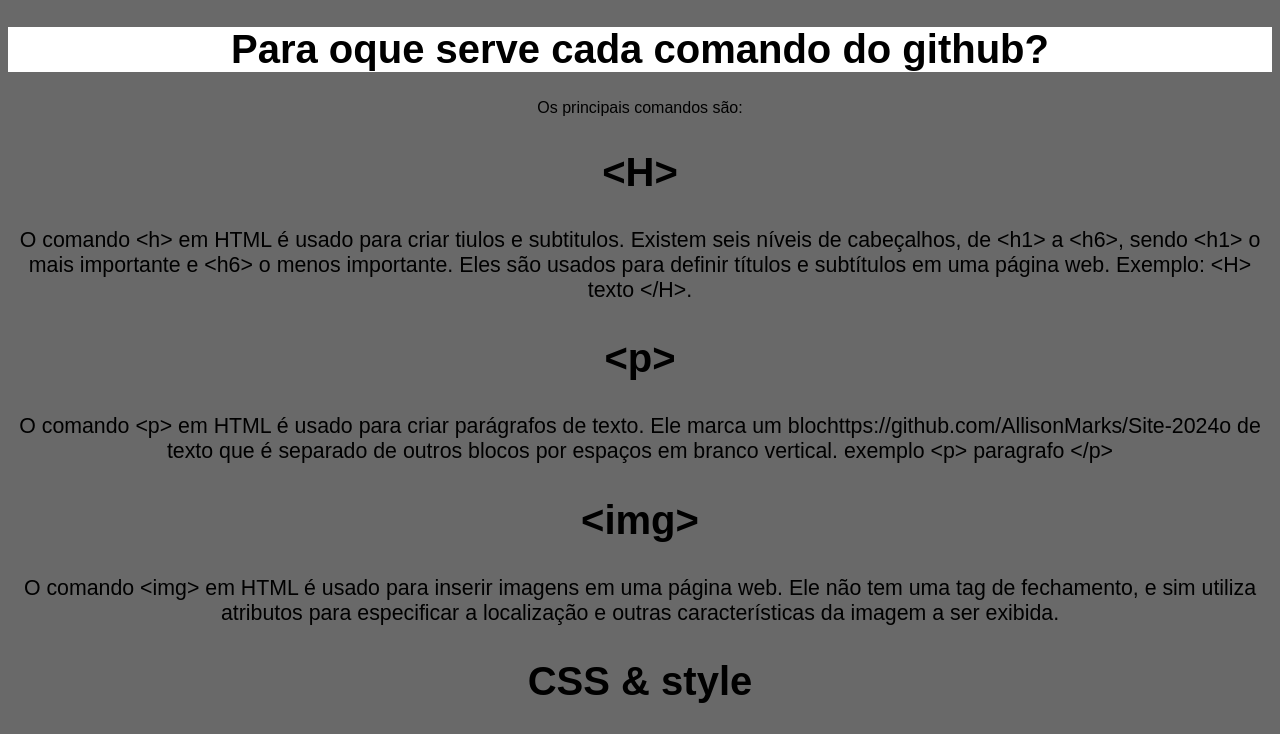
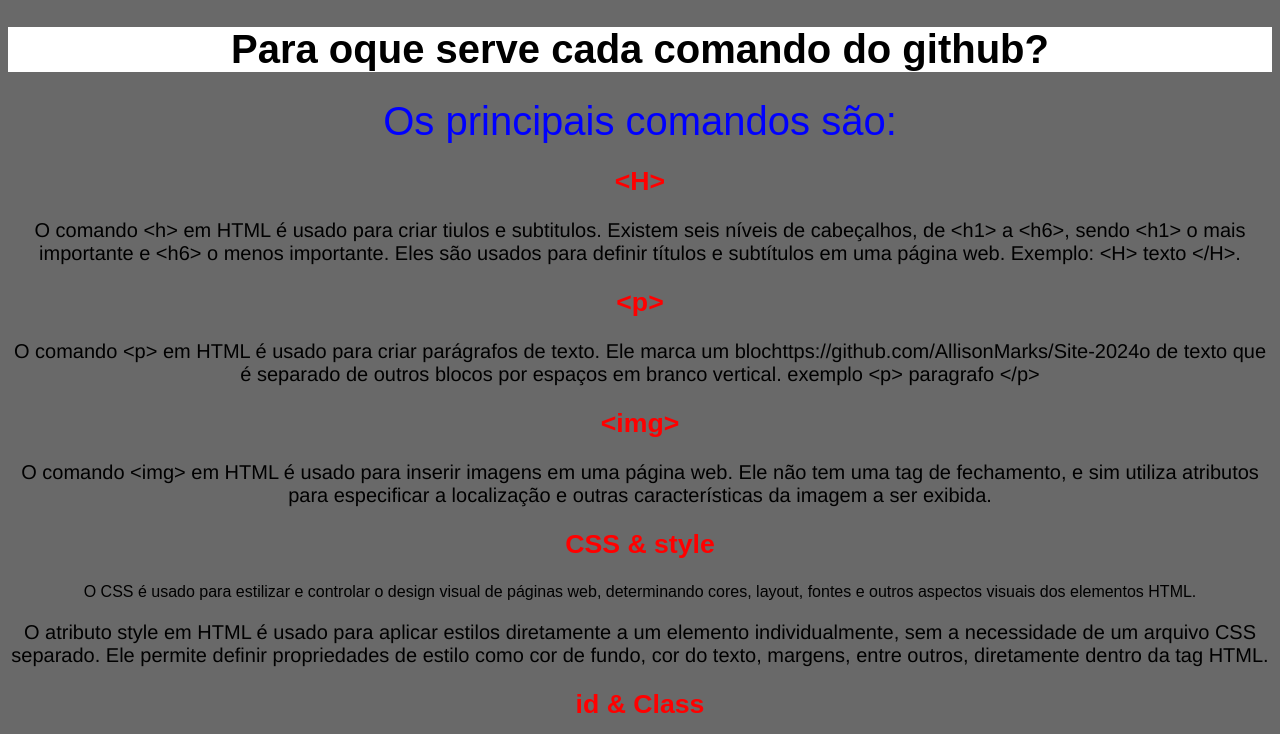
Before and after one commit to AllisonMarks/tutorial, a plain HTML site: page index.html in a window 1280 px wide. Shown: the top 734 px of the page. Drawn offline with Linux system fonts and the light colour scheme.

Commit message:
Update style.css

```diff
--- a/style.css
+++ b/style.css
@@ -23,15 +23,15 @@ h1
 p
 {
     color: black;
-    font-size: 16pt;
-    font-family:Arial, Helvetica, sans-serif;
+    font-size: 15pt;
+    font-family:Time News Roman, Helvetica, sans-serif;
     text-align: center;
 }
 
 h2
 {
-    color: black;
-    font-size: 30pt;
+    color: red;
+    font-size: 20pt;
     font-family:Arial;
     text-align: center;
 }
@@ -53,3 +53,11 @@ a
     text-align: center;
     text-decoration: none;
 }
+h9
+{
+    color: blue;
+    font-size: 30pt;
+    font-family:Arial;
+    text-align: center;
+    text-decoration: none;
+}
```
